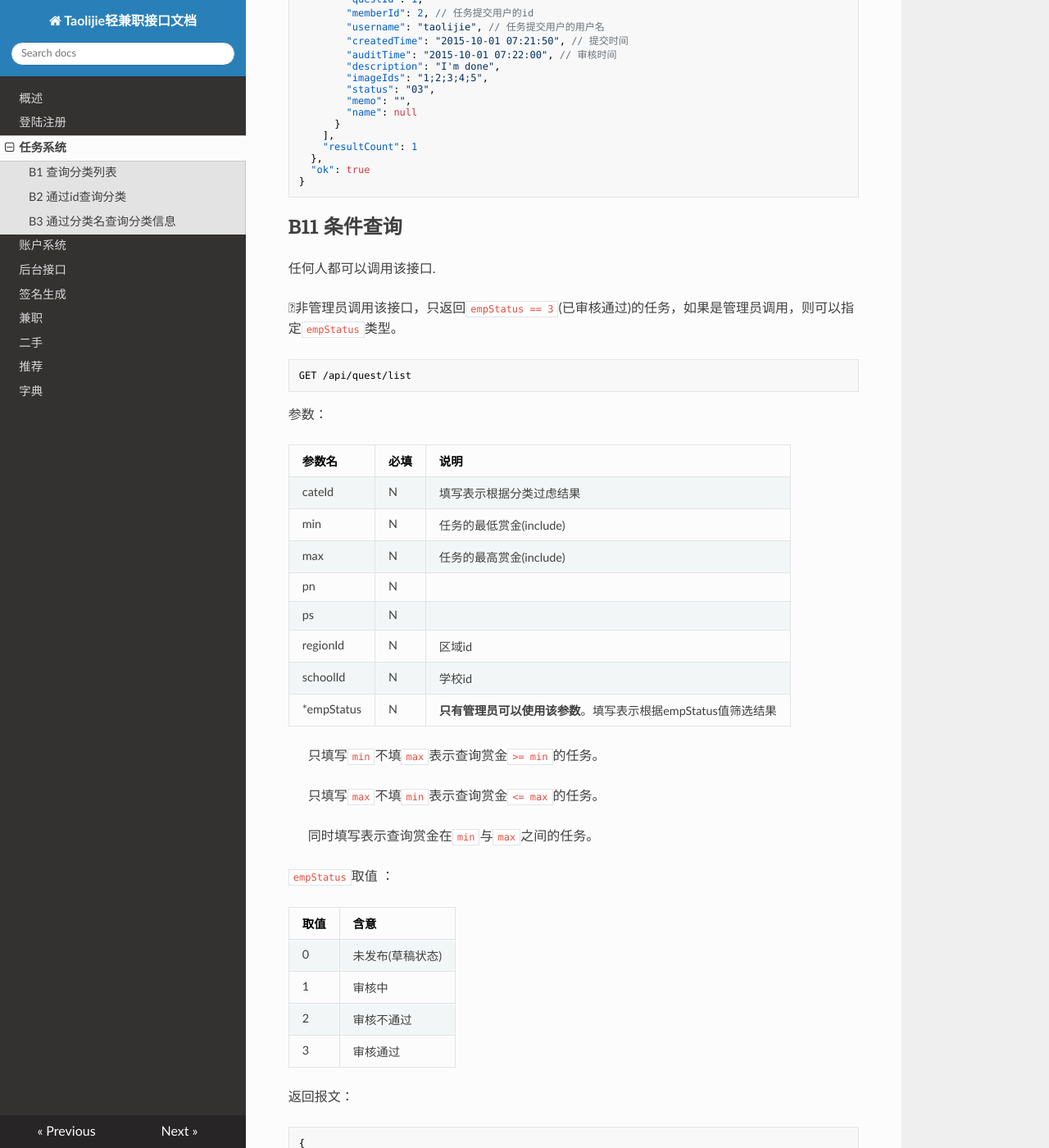
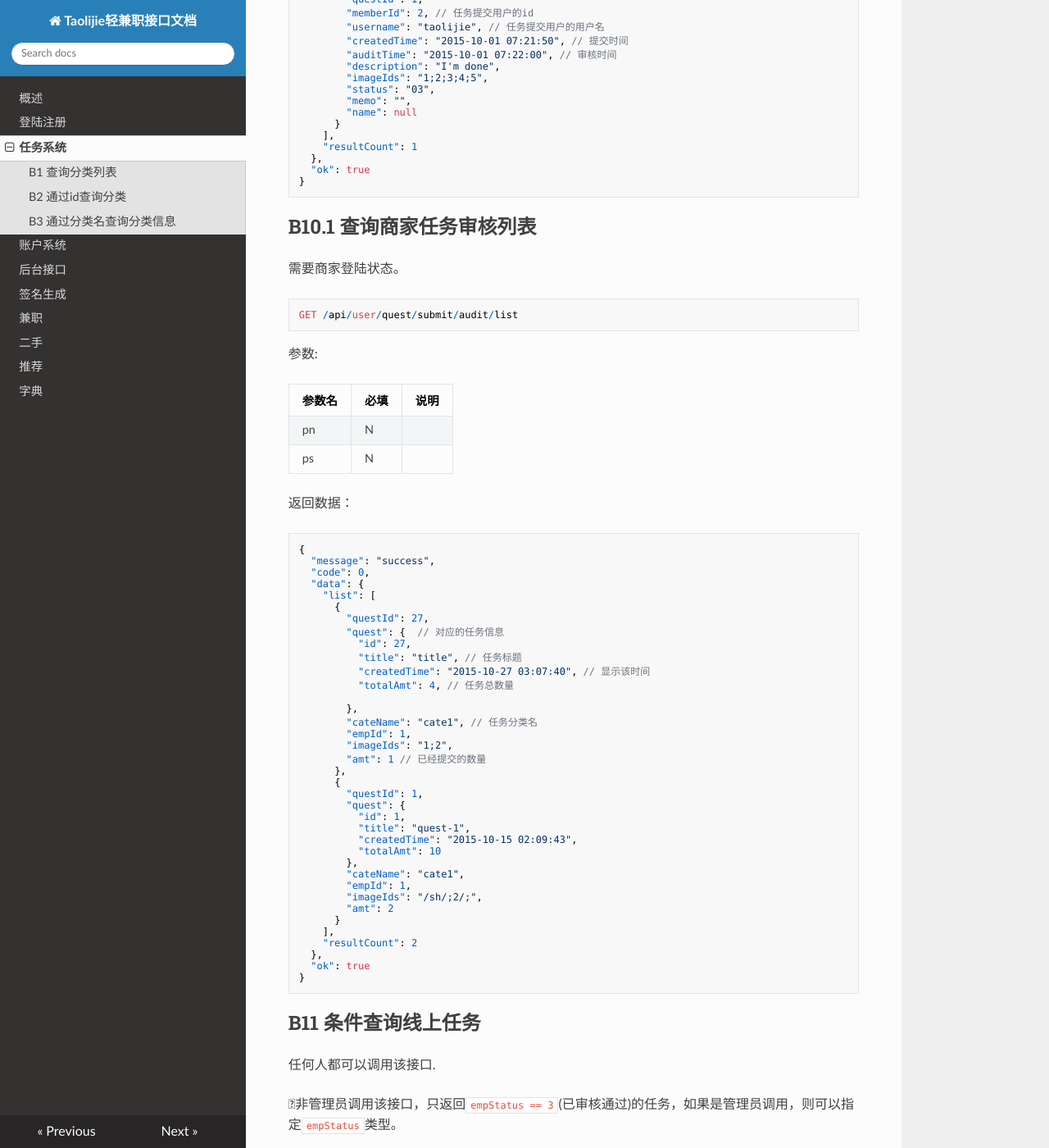
Before and after one commit to wanghongfei/tlj-quest-docs, an MkDocs documentation site: the page built from docs/quest.md, in a window 1280 px wide and 1400 px high, scrolled down 20680 px. Shown: the whole window at 82% size. Built offline with MkDocs 1.6.1, drawn with Linux system fonts in a browser that asks for light colours; nearby versions of some CDN libraries; old or Windows-style settings are respelled for this version of MkDocs; some of the changed text lies outside the part shown.

Commit message:
接口调整

````diff
--- a/docs/quest.md
+++ b/docs/quest.md
@@ -1091,9 +1091,68 @@ GET /api/user/quest/submit/{questId}/list
 
 
 
-
-
-## B11 条件查询
+## B10.1 查询商家任务审核列表
+
+需要商家登陆状态。
+
+```
+GET /api/user/quest/submit/audit/list
+```
+
+参数:
+
+| 参数名  | 必填   | 说明   |
+| ---- | ---- | ---- |
+| pn   | N    |      |
+| ps   | N    |      |
+
+返回数据：
+
+``` json
+{
+  "message": "success",
+  "code": 0,
+  "data": {
+    "list": [
+      {
+        "questId": 27,
+        "quest": {  // 对应的任务信息
+          "id": 27,
+          "title": "title", // 任务标题
+          "createdTime": "2015-10-27 03:07:40", // 显示该时间
+          "totalAmt": 4, // 任务总数量
+
+        },
+        "cateName": "cate1", // 任务分类名
+        "empId": 1,
+        "imageIds": "1;2",
+        "amt": 1 // 已经提交的数量
+      },
+      {
+        "questId": 1,
+        "quest": {
+          "id": 1,
+          "title": "quest-1",
+          "createdTime": "2015-10-15 02:09:43",
+          "totalAmt": 10
+        },
+        "cateName": "cate1",
+        "empId": 1,
+        "imageIds": "/sh/;2/;",
+        "amt": 2
+      }
+    ],
+    "resultCount": 2
+  },
+  "ok": true
+}
+```
+
+
+
+
+
+## B11 条件查询线上任务
 
 任何人都可以调用该接口.
 
@@ -1178,7 +1237,7 @@ GET /api/quest/list
 
 
 
-## B12 根据id查询任务
+## B12 根据id查询线上任务
 
 不需要登陆。
 
--- a/index.html
+++ b/index.html
@@ -547,5 +547,5 @@ App-Token: WEFEIASIWEdfrilkzxcv
 
 <!--
 MkDocs version : 0.14.0
-Build Date UTC : 2015-12-05 03:29:07.964313
+Build Date UTC : 2015-12-05 09:20:16.288615
 -->
````
Also changed, not shown: 2 other files.
